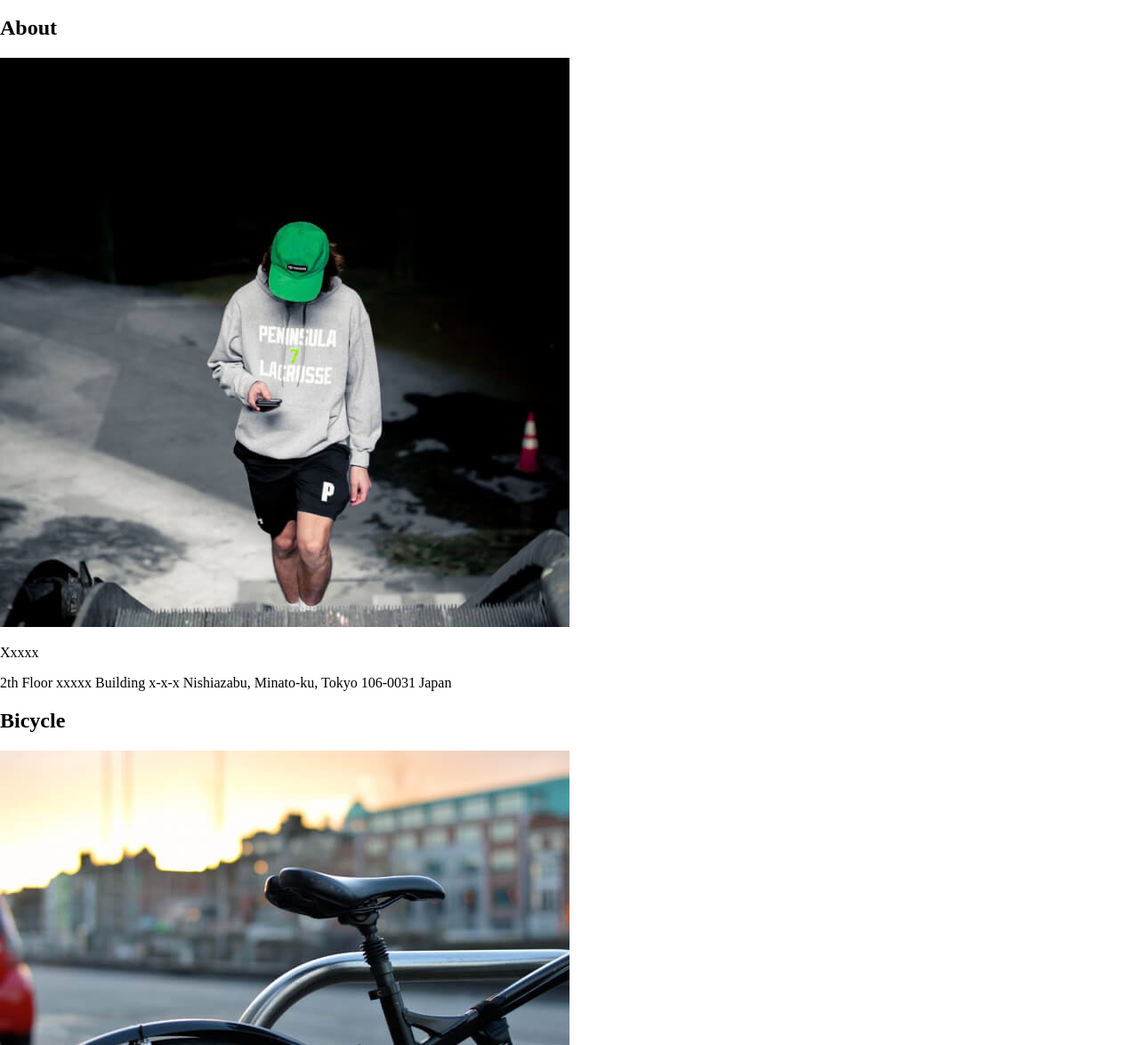
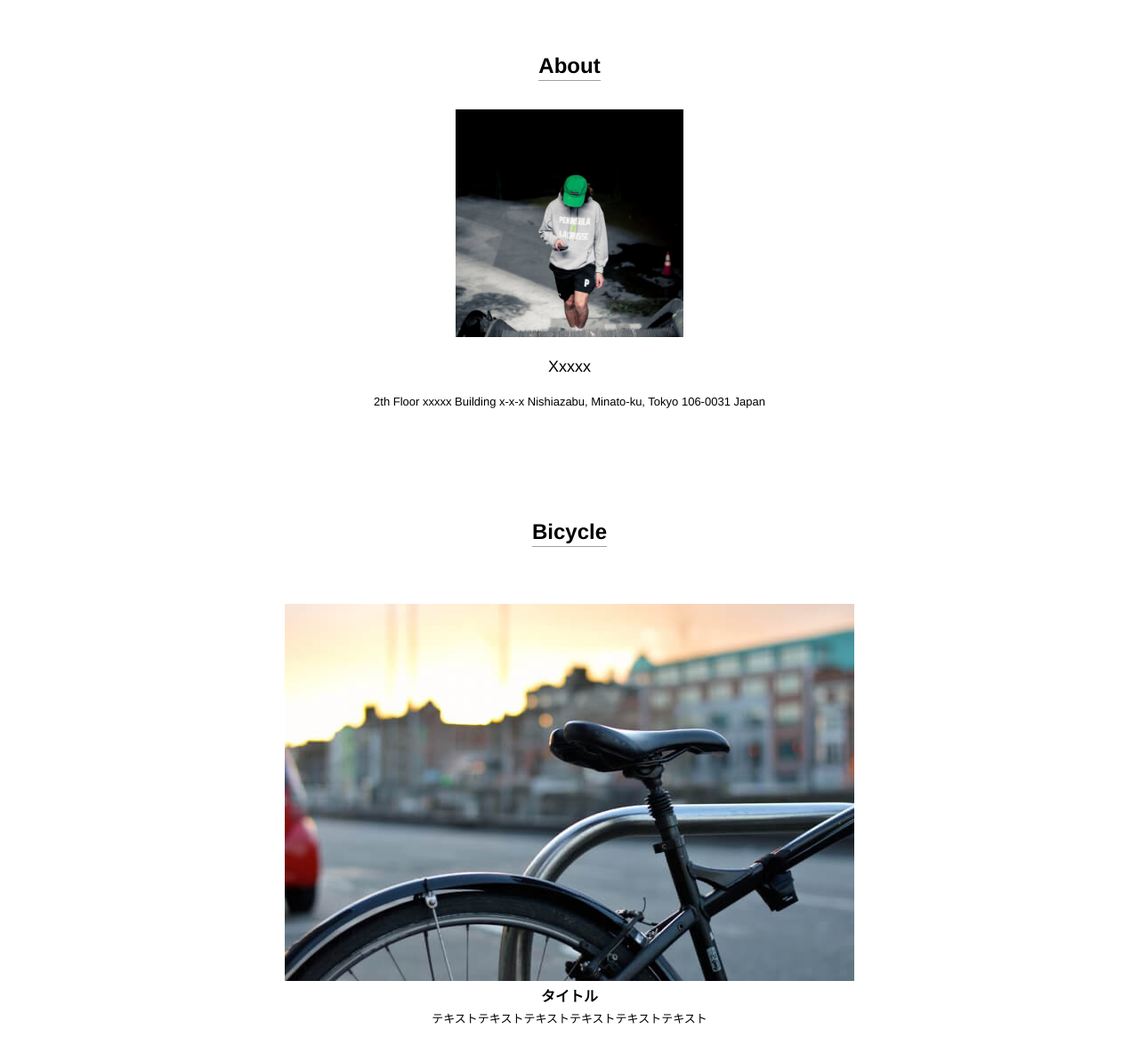
Before and after one commit to st-bltinc/markup-exercise-2026, a plain HTML site: page index_1.html in a window 1280 px wide. Shown: the part 885-2060 px from the top of the page at 89% size. Drawn offline with Linux system fonts and the light colour scheme.

Commit message:
add: about,bicycle,footerのCSS追加

```diff
--- a/index_1.html
+++ b/index_1.html
@@ -22,27 +22,31 @@
         <img src="mainvisual.png" alt="" class="main-visual-image">
     </section>
     <section class="about">
-        <h2 class="section-title">About</h2>
-        <img src="about.png" alt="" class="about-image">
-        <p class="about-text">Xxxxx</p>
-        <p class="about-text2">2th Floor xxxxx Building x-x-x Nishiazabu, Minato-ku, Tokyo 106-0031 Japan</p>
+        <div class="about-header">
+            <h2 class="section-title">About</h2>
+        </div>
+       <div class="about-inner">
+            <img src="about.png" alt="" class="about-image">
+            <p class="about-text">Xxxxx</p>
+            <p class="about-subtext">2th Floor xxxxx Building x-x-x Nishiazabu, Minato-ku, Tokyo 106-0031 Japan</p>
+        </div>
     </section>
     <section class="bicycle">
         <h2 class="section-title">Bicycle</h2>
         <div class="bicycle1">
             <img src="bicycle1.png" alt="" class="bicycle-image">
             <h3 class="bicycle-text">タイトル</h3>
-            <p class="bicycle-text2">テキストテキストテキストテキストテキストテキスト</p>
+            <p class="bicycle-subtext">テキストテキストテキストテキストテキストテキスト</p>
         </div>
         <div class="bicycle">
             <img src="bicycle2.png" alt="" class="bicycle-image">
             <h3 class="bicycle-text">タイトル</h3>
-            <p class="bicycle-text2">テキストテキストテキストテキストテキストテキスト</p>
+            <p class="bicycle-subtext">テキストテキストテキストテキストテキストテキスト</p>
         </div>
         <div class="bicycle">
             <img src="bicycle3.png" alt="" class="bicycle-image">
             <h3 class="bicycle-text">タイトル</h3>
-            <p class="bicycle-text2">テキストテキストテキストテキストテキストテキスト</p>
+            <p class="bicycle-subtext">テキストテキストテキストテキストテキストテキスト</p>
         </div>
     </section>
   </main>
--- a/style_1.css
+++ b/style_1.css
@@ -1,3 +1,9 @@
+* {
+  margin: 0;
+  padding: 0;
+  box-sizing: border-box;
+}
+
 body {
   margin: 0;
 }
@@ -99,5 +105,142 @@
  display: block;
  opacity: 1;
  object-fit: cover;
- object-position: right;
+ object-position: center;
 }
+.about {
+  width: 768px;
+  margin: 0 auto;
+  padding-top: 64px;
+  padding-bottom: 64px;
+  display: flex;
+  flex-direction: column;
+  align-items: center;
+  gap: 32px;
+}
+
+.about-header {
+  display: flex;
+  justify-content: center;
+}
+
+.section-title {
+  font-family: Helvetica;
+  font-weight: 700;
+  font-size: 24px;
+  line-height: 100%;
+  letter-spacing: 0;
+  text-align: center;
+  color: #000000;
+  padding-bottom: 4px;
+  border-bottom: 1px solid #A1A1A1;
+  display: inline-block;
+}
+
+.about-inner {
+  width: 100%;
+  display: flex;
+  flex-direction: column;
+  align-items: center;
+  gap: 24px;
+  padding-right: 10px;
+  padding-left: 10px;
+}
+
+.about-image {
+  width: 256px;
+  height: 256px;
+  object-fit: cover;
+  object-position: center;
+  display: block;
+}
+
+.about-text {
+  font-family: Helvetica, Arial, sans-serif;
+  font-weight: 400;
+  font-size: 18px;
+  line-height: 100%;
+  letter-spacing: 0;
+  text-align: center;
+  color: #000000;
+}
+
+.about-subtext {
+  font-family: Helvetica, Arial, sans-serif;
+  font-weight: 400;
+  font-size: 13px;
+  line-height: 100%;
+  letter-spacing: 0;
+  text-align: center;
+  color: #000000;
+}
+
+/* ===== BICYCLE SECTION wrapper ===== */
+section.bicycle {
+  width: 768px;
+  margin: 0 auto;
+  padding-top: 64px;
+  padding-bottom: 128px;
+  display: flex;
+  flex-direction: column;
+  align-items: center;
+  gap: 64px;
+}
+div.bicycle,
+div.bicycle1 {
+  width: 640px;
+  display: flex;
+  flex-direction: column;
+  align-items: center;
+  gap: 10px;
+}
+
+.bicycle-image {
+  width: 640px;
+  height: 424px;
+  object-fit: cover;
+  display: block;
+}
+
+.bicycle-text {
+  font-family: Helvetica, Arial, sans-serif;
+  font-weight: 700;
+  font-size: 16px;
+  line-height: 100%;
+  letter-spacing: 0;
+  text-align: center;
+  color: #000000;
+}
+
+.bicycle-subtext {
+  font-family: Helvetica, Arial, sans-serif;
+  font-weight: 400;
+  font-size: 13px;
+  line-height: 100%;
+  letter-spacing: 0;
+  text-align: center;
+  color: #000;
+}
+
+/* ===== FOOTER ===== */
+.footer {
+  width: 100%;
+  padding-top: 8px;
+  padding-right: 174px;
+  padding-bottom: 8px;
+  padding-left: 174px;
+  background: #393E46;
+  display: flex;
+  align-items: center;
+  justify-content: center;
+}
+
+.footer-text {
+  font-family: Arial, sans-serif;
+  font-weight: 400;
+  font-size: 10px;
+  line-height: 100%;
+  letter-spacing: 0.2em;
+  text-align: center;
+  color: #FFFFFF;
+  white-space: nowrap;
+}
```
